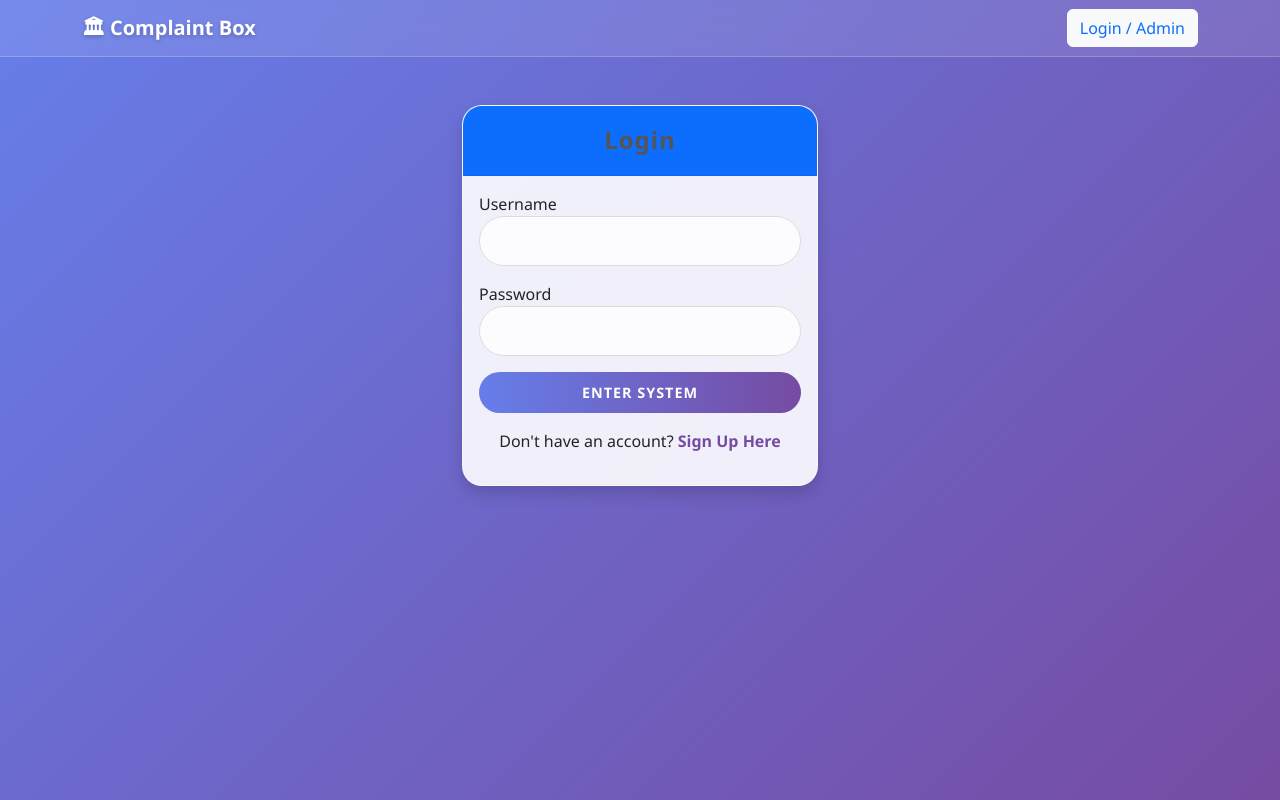
After one commit to pranithamalasala/customer-complaint-manager, a Flask app: page /login in a window 1280 px wide. The commit adds this page. Run offline with Flask 3, Linux system fonts and the light colour scheme.

Commit message:
Day 2 Complete: Login, Register, and Styling

```diff
--- a/app.py
+++ b/app.py
@@ -1,21 +1,80 @@
-from flask import Flask, render_template
-from models import db
+from flask import Flask, render_template, request, redirect, url_for, flash
+from flask_login import LoginManager, login_user, login_required, logout_user, current_user
+from models import db, User
 
 app = Flask(__name__)
 
-# Settings
-app.config['SECRET_KEY'] = 'secretkey123'
+# --- SETTINGS ---
+app.config['SECRET_KEY'] = 'mysecretkey'
 app.config['SQLALCHEMY_DATABASE_URI'] = 'sqlite:///database.db'
 
-# Connect the Database
+# --- SETUP TOOLS ---
 db.init_app(app)
+login_manager = LoginManager()
+login_manager.init_app(app)
+login_manager.login_view = 'login'
+
+@login_manager.user_loader
+def load_user(user_id):
+    return User.query.get(int(user_id))
+
+# --- ROUTES ---
 
 @app.route('/')
 def home():
     return render_template('base.html')
 
-# This part runs the app and creates the DB
+# 👇👇👇 NEW REGISTRATION CODE STARTS HERE 👇👇👇
+@app.route('/register', methods=['GET', 'POST'])
+def register():
+    if request.method == 'POST':
+        # 1. Get the data
+        username = request.form['username']
+        password = request.form['password']
+
+        # 2. Check if username is taken
+        user = User.query.filter_by(username=username).first()
+        if user:
+            flash('Username already exists. Choose a different one.')
+            return redirect(url_for('register'))
+
+        # 3. Create new user and save to DB
+        new_user = User(username=username, password=password, role='customer')
+        db.session.add(new_user)
+        db.session.commit()
+
+        flash('Account created! Please login.')
+        return redirect(url_for('login'))
+
+    return render_template('register.html')
+# 👆👆👆 NEW REGISTRATION CODE ENDS HERE 👆👆👆
+
+@app.route('/login', methods=['GET', 'POST'])
+def login():
+    if request.method == 'POST':
+        username = request.form['username']
+        password = request.form['password']
+
+        user = User.query.filter_by(username=username).first()
+
+        if user and user.password == password:
+            login_user(user)
+            return redirect(url_for('dashboard'))
+        else:
+            flash('Invalid username or password!')
+
+    return render_template('login.html')
+
+@app.route('/dashboard')
+@login_required
+def dashboard():
+    return f"<h1>Welcome, {current_user.username}!</h1> <a href='/logout'>Logout</a>"
+
+@app.route('/logout')
+@login_required
+def logout():
+    logout_user()
+    return redirect(url_for('login'))
+
 if __name__ == '__main__':
-    with app.app_context():
-        db.create_all()
     app.run(debug=True)
--- /dev/null
+++ b/static/style.css
@@ -0,0 +1,89 @@
+/* --- GLOBAL SETTINGS --- */
+body {
+    /* The Gradient Background */
+    background: linear-gradient(135deg, #667eea 0%, #764ba2 100%);
+    min-height: 100vh;
+    font-family: 'Segoe UI', Tahoma, Geneva, Verdana, sans-serif;
+    color: #444;
+}
+
+/* --- THE NAVBAR --- */
+.navbar {
+    background: rgba(255, 255, 255, 0.1) !important; /* See-through */
+    backdrop-filter: blur(10px); /* Blurs what is behind it */
+    border-bottom: 1px solid rgba(255, 255, 255, 0.2);
+}
+
+.navbar-brand, .nav-link {
+    color: white !important;
+    font-weight: 600;
+    text-shadow: 0 2px 4px rgba(0,0,0,0.2);
+}
+
+/* --- THE GLASS CARDS --- */
+.card {
+    background: rgba(255, 255, 255, 0.9); /* 90% solid white */
+    border: 1px solid rgba(255, 255, 255, 0.5);
+    border-radius: 20px;
+    box-shadow: 0 8px 32px 0 rgba(31, 38, 135, 0.37); /* Soft glow shadow */
+    backdrop-filter: blur(4px);
+    overflow: hidden;
+}
+
+.card-header {
+    background: transparent;
+    border-bottom: 1px solid rgba(0, 0, 0, 0.05);
+    padding: 20px;
+}
+
+.card-header h4 {
+    color: #555;
+    font-weight: 700;
+    letter-spacing: 1px;
+    margin: 0;
+}
+
+/* --- INPUTS & FORMS --- */
+.form-control {
+    border-radius: 50px; /* Pill shape */
+    border: 1px solid #ddd;
+    padding: 12px 20px;
+    background: rgba(255, 255, 255, 0.8);
+    transition: all 0.3s ease;
+}
+
+.form-control:focus {
+    box-shadow: 0 0 15px rgba(118, 75, 162, 0.3); /* Purple glow when typing */
+    border-color: #764ba2;
+}
+
+/* --- BUTTONS --- */
+.btn-primary, .btn-success {
+    border-radius: 50px;
+    padding: 10px 25px;
+    font-weight: 600;
+    text-transform: uppercase;
+    font-size: 0.9rem;
+    letter-spacing: 1px;
+    border: none;
+    transition: transform 0.2s;
+    /* Gradient Button */
+    background: linear-gradient(to right, #667eea, #764ba2);
+}
+
+.btn-primary:hover, .btn-success:hover {
+    transform: translateY(-3px); /* Floats up when hovered */
+    box-shadow: 0 5px 15px rgba(0,0,0,0.3);
+    color: white;
+}
+
+/* --- LINKS --- */
+a {
+    color: #764ba2;
+    text-decoration: none;
+    font-weight: 600;
+}
+
+a:hover {
+    color: #333;
+}
--- a/templates/base.html
+++ b/templates/base.html
@@ -4,19 +4,23 @@
     <meta charset="UTF-8">
     <title>Complaint System</title>
     <link href="https://cdn.jsdelivr.net/npm/bootstrap@5.3.0/dist/css/bootstrap.min.css" rel="stylesheet">
+    <link rel="stylesheet" href="{{ url_for('static', filename='style.css') }}">
 </head>
 <body>
     <nav class="navbar navbar-dark bg-primary mb-4">
         <div class="container">
             <a class="navbar-brand" href="/">🏛 Complaint Box</a>
+            <div>
+                <a href="/login" class="btn btn-light text-primary">Login / Admin</a>
+            </div>
         </div>
     </nav>
 
     <div class="container">
         {% block content %}
         <div class="text-center mt-5">
-            <h1>System Status: Online 🟢</h1>
-            <p class="lead">The Database has been created successfully.</p>
+            <h1>Welcome to the System</h1>
+            <p class="lead">Click the "Login" button at the top right to enter.</p>
         </div>
         {% endblock %}
     </div>
--- /dev/null
+++ b/templates/login.html
@@ -0,0 +1,35 @@
+{% extends "base.html" %}
+
+{% block content %}
+<div class="row justify-content-center mt-5">
+    <div class="col-md-4">
+        <div class="card shadow">
+            <div class="card-header bg-primary text-white text-center">
+                <h4>Login</h4>
+            </div>
+            <div class="card-body">
+                {% with messages = get_flashed_messages() %}
+                    {% if messages %}
+                        <div class="alert alert-danger">{{ messages[0] }}</div>
+                    {% endif %}
+                {% endwith %}
+
+                <form action="/login" method="POST">
+                    <div class="mb-3">
+                        <label>Username</label>
+                        <input type="text" name="username" class="form-control" required>
+                    </div>
+                    <div class="mb-3">
+                        <label>Password</label>
+                        <input type="password" name="password" class="form-control" required>
+                    </div>
+                    <button type="submit" class="btn btn-primary w-100">Enter System</button>
+                </form>
+                <div class="text-center mt-3">
+    <p>Don't have an account? <a href="/register">Sign Up Here</a></p>
+</div>
+            </div>
+        </div>
+    </div>
+</div>
+{% endblock %}
```
Also changed, not shown: create_user.py (added, +12 -0 lines), templates/register.html (added, +29 -0 lines).
